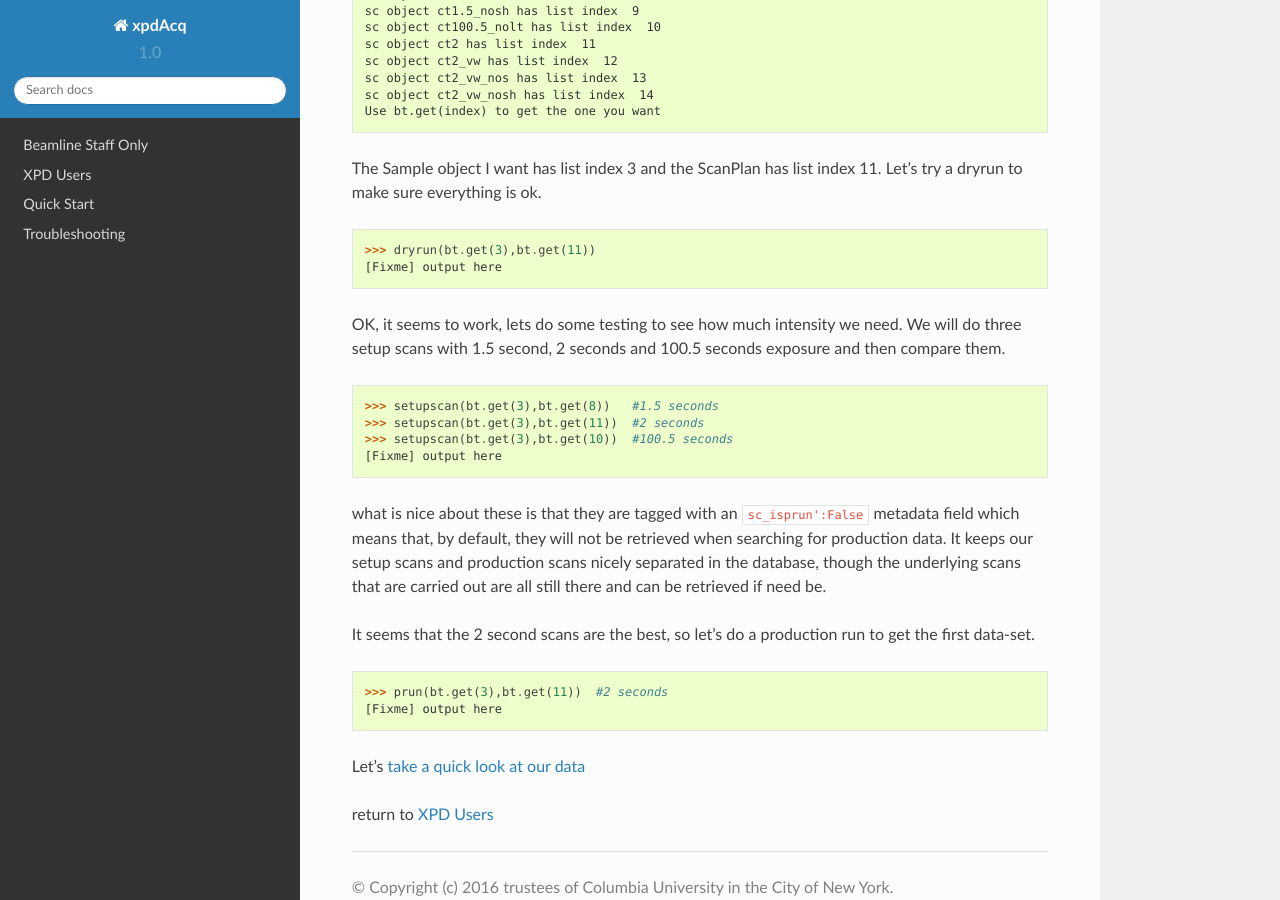
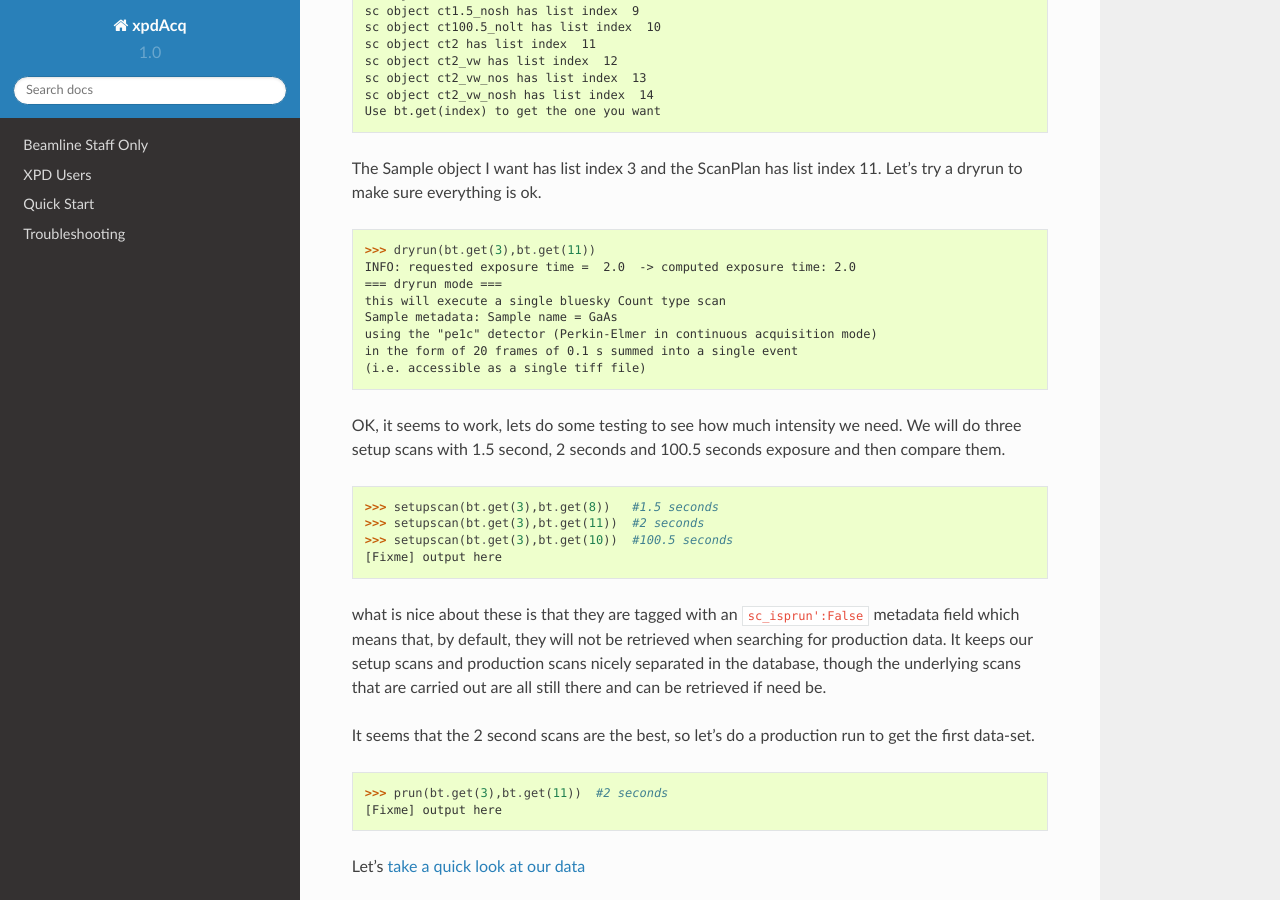
Before and after one commit to xpdAcq/xpdAcq, a Sphinx documentation site: the page built from doc/usb_Running.rst, in a window 1280 px wide and 900 px high, scrolled down 1146 px. Built offline with Sphinx 7.4.7 and the Read the Docs theme 2.0.0, drawn with Linux system fonts in a browser that asks for light colours.

Commit message:
add dryrun output to usb_Running

```diff
--- a/doc/usb_Running.rst
+++ b/doc/usb_Running.rst
@@ -66,7 +66,13 @@ Let's try a dryrun to make sure everything is ok.
 .. code-block:: python
 
   >>> dryrun(bt.get(3),bt.get(11))
-  [Fixme] output here
+  INFO: requested exposure time =  2.0  -> computed exposure time: 2.0
+  === dryrun mode ===
+  this will execute a single bluesky Count type scan
+  Sample metadata: Sample name = GaAs
+  using the "pe1c" detector (Perkin-Elmer in continuous acquisition mode)
+  in the form of 20 frames of 0.1 s summed into a single event
+  (i.e. accessible as a single tiff file)
 
 OK, it seems to work, lets do some testing to see how much intensity we need.
 We will do three setup scans with 1.5 second, 2 seconds and 100.5 seconds exposure
```
